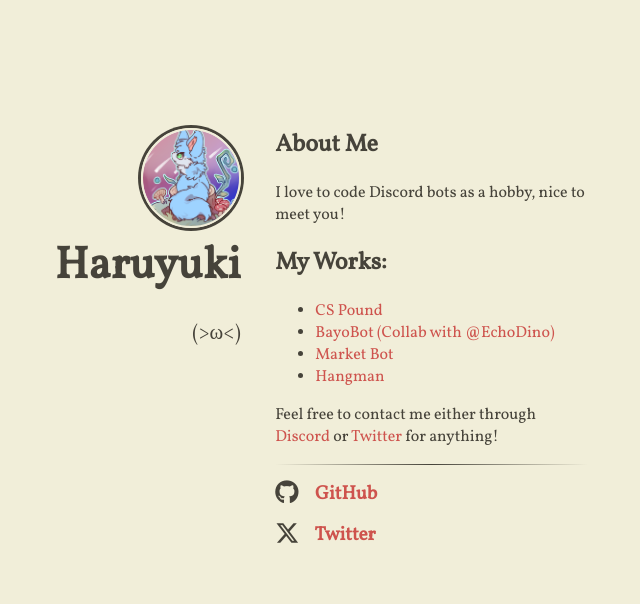
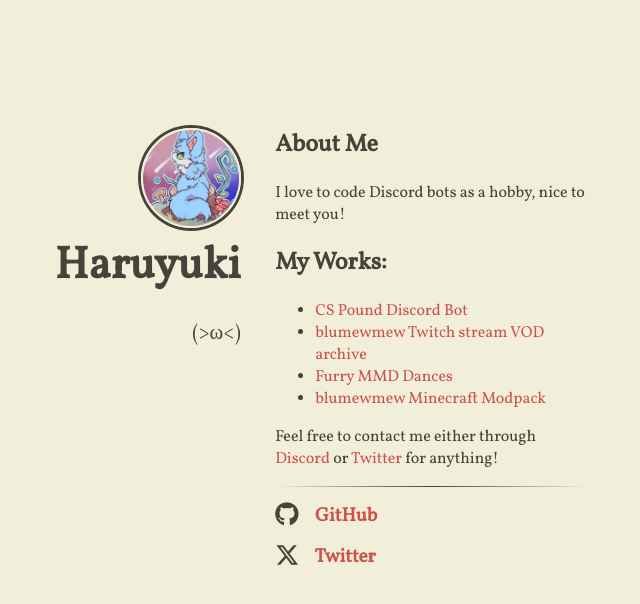
Before and after one commit to haruyuki/haruyuki.github.io, a Jekyll site: the page built from index.html, in a window 1280 px wide. Shown: the top 604 px of the page, without its empty margins (392-1032 px from the left). Built offline with Jekyll 4.4.1, drawn with Linux system fonts in a browser that asks for light colours; nearby versions of some CDN libraries.

Commit message:
:speech_balloon: Update links

```diff
--- a/_includes/content.html
+++ b/_includes/content.html
@@ -3,19 +3,19 @@
 
 <h2>My Works:</h2>
 <ul>
-  <li><a href="https://haruyuki.moe/CS-Pound">CS Pound</a></li>
-  <li><a href="https://github.com/HaruStar/discord-bot">BayoBot (Collab with @EchoDino)</a></li>
-  <li><a href="https://github.com/haruyuki/Market-Bot">Market Bot</a></li>
-  <li><a href="https://github.com/haruyuki/Hangman">Hangman</a></li>
+  <li><a href="https://haruyuki.moe/cs-pound">CS Pound Discord Bot</a></li>
+  <li><a href="https://haruyuki.moe/youtube/">blumewmew Twitch stream VOD archive</a></li>
+  <li><a href="https://youtube.com/playlist?list=PL3mFG-KfjMnf5PSdDEph5GfsomHE2L_ax&si=dsCoEvFFwb1BIKoy">Furry MMD Dances</a></li>
+  <li><a href="https://modrinth.com/modpack/blumewmew-stream-modpack">blumewmew Minecraft Modpack</a></li>
 </ul>
 <p>Feel free to contact me either through
   <span class="tooltip">
     <a href="#">
-      <span class="tooltiptext">Haru#5616</span>
+      <span class="tooltiptext">blumewmew</span>
       Discord
     </a>
   </span>
- or <a href="https://twitter.com/BluMewMew">Twitter</a> for anything!</p>
+ or <a href="https://x.com/blumewmemw">Twitter</a> for anything!</p>
 
 <hr />
 
@@ -26,6 +26,6 @@
   </li>
   <li class="main-list-item">
     <i class="fa-brands fa-x-twitter fa-lg main-list-item-icon"></i>
-    <a href="http://twitter.com/BluMewMew">Twitter</a>
+    <a href="https://x.com/blumewmew">Twitter</a>
   </li>
 </ul>
```
